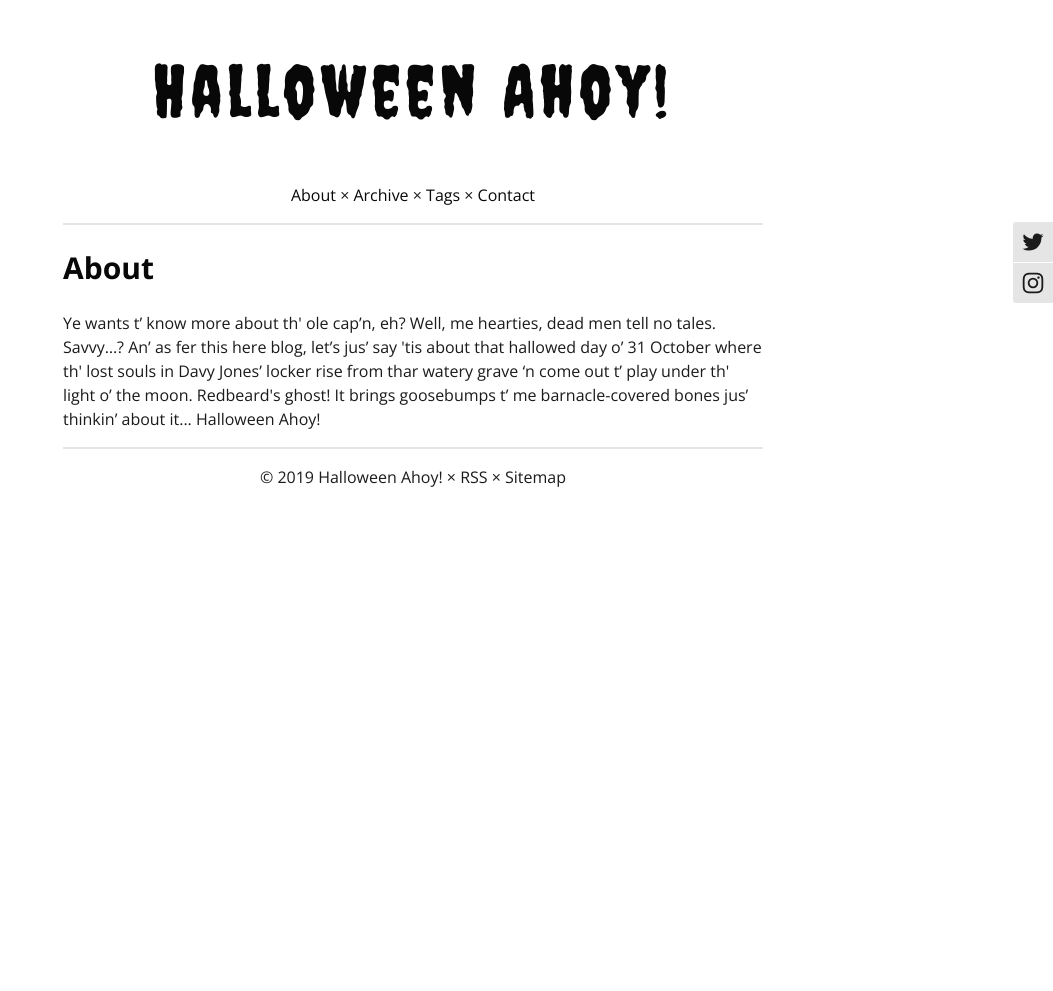
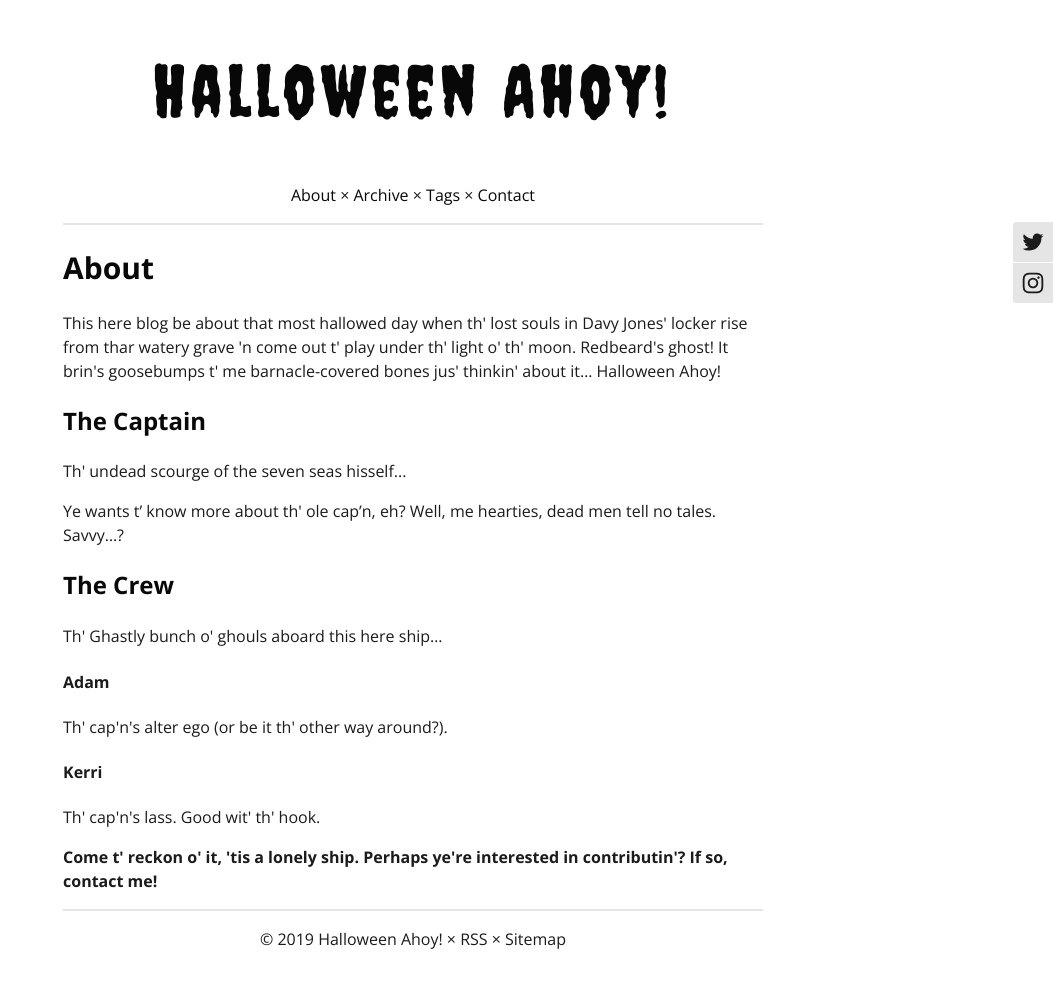
Before and after one commit to halloweenahoy/halloweenahoy.github.io, a Jekyll site: the page built from about.html, in a window 1280 px wide. Shown: the whole page, without its empty margins (227-1280 px from the left). Built offline with Jekyll 4.4.1, drawn with Linux system fonts in a browser that asks for light colours; comment, search, counter and statistics services are not loaded; before the commit the page ends 900 px from its top, so only the background shows below that.

Commit message:
Update about.html

```diff
--- a/about.html
+++ b/about.html
@@ -1,9 +1,29 @@
 ---
 layout: default
 title: About
-description: Everything about Halloween Ahoy!
+description: About Halloween Ahoy! and its crew.
 ---
 
 <h2>About</h2>
 
-<p>Ye wants t’ know more about th' ole cap’n, eh? Well, me hearties, dead men tell no tales. Savvy…? An’ as fer this here blog, let’s jus’ say 'tis about that hallowed day o’ 31 October where th' lost souls in Davy Jones’ locker rise from thar watery grave ‘n come out t’ play under th' light o’ the moon. Redbeard's ghost! It brings goosebumps t’ me barnacle-covered bones jus’ thinkin’ about it... Halloween Ahoy!</p>
+<p>This here blog be about that most hallowed day when th' lost souls in Davy Jones' locker rise from thar watery grave 'n come out t' play under th' light o' th' moon. Redbeard's ghost! It brin's goosebumps t' me barnacle-covered bones jus' thinkin' about it… Halloween Ahoy!</p>
+
+<h3>The Captain</h3>
+
+<p>Th' undead scourge of the seven seas hisself...</p>
+
+<p>Ye wants t’ know more about th' ole cap’n, eh? Well, me hearties, dead men tell no tales. Savvy…?</p>
+
+<h3>The Crew</h3>
+
+<p>Th' Ghastly bunch o' ghouls aboard this here ship…</p>
+
+<h4>Adam</h4>
+
+<p>Th' cap'n's alter ego (or be it th' other way around?).</p>
+
+<h4>Kerri</h4>
+
+<p>Th' cap'n's lass. Good wit' th' hook.</p>
+
+<p><b>Come t' reckon o' it, 'tis a lonely ship. Perhaps ye're interested in contributin'? If so, contact me!</b></p>
```
